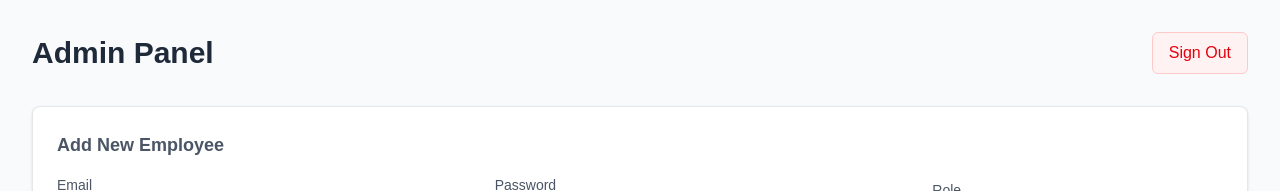
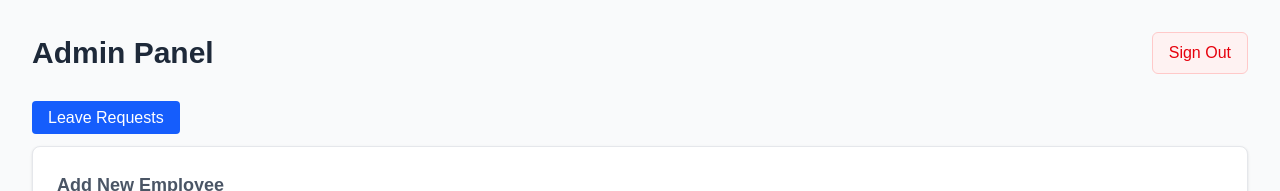
Before and after one commit to sattar-abdul/employee-management-system, a Next.js app: page /admin in a window 1280 px wide. Shown: the top 191 px of the page. Built offline with nearby package versions, Linux system fonts and the light colour scheme; no server answers; the database is empty.

Commit message:
added leave request button on admin dashboard

```diff
--- a/src/app/admin/leaves/page.tsx
+++ b/src/app/admin/leaves/page.tsx
@@ -24,7 +24,7 @@ export default function AdminLeaves() {
   };
 
   return (
-    <div className="p-8 bg-white">
+    <div className="p-8 bg-gray-50 min-h-screen">
       <h1 className="text-2xl font-bold mb-6 text-gray-800">Leave Requests</h1>
       <div className="bg-white shadow rounded-lg overflow-hidden">
         <table className="w-full text-left text-gray-600">
--- a/src/app/admin/page.tsx
+++ b/src/app/admin/page.tsx
@@ -1,6 +1,7 @@
 "use client";
 import { useEffect, useState } from "react";
 import LogoutButton from "@/components/LogoutButton";
+import Link from "next/link";
 
 export default function AdminDashboard() {
   const [users, setUsers] = useState([]);
@@ -114,9 +115,20 @@ export default function AdminDashboard() {
         <h1 className="text-3xl font-bold mr-8 text-gray-800">
           Admin Panel {currentUser.role === "superadmin" ? "(super admin)" : ""}
         </h1>
+
         {/* Logout button */}
         <LogoutButton />
       </div>
+
+      {/* Leave Request button */}
+      <div className="mb-4">
+        <Link
+          href="/admin/leaves"
+          className="px-4 py-2 bg-blue-600 text-white rounded hover:bg-blue-700 transition"
+        >
+          <button> Leave Requests </button>
+        </Link>
+        </div>
 
       {/* FEEDBACK MESSAGES (error/success) */}
       {error && (
```
Also changed, not shown: 1 other file (tests, documents, lock files or other folders).
